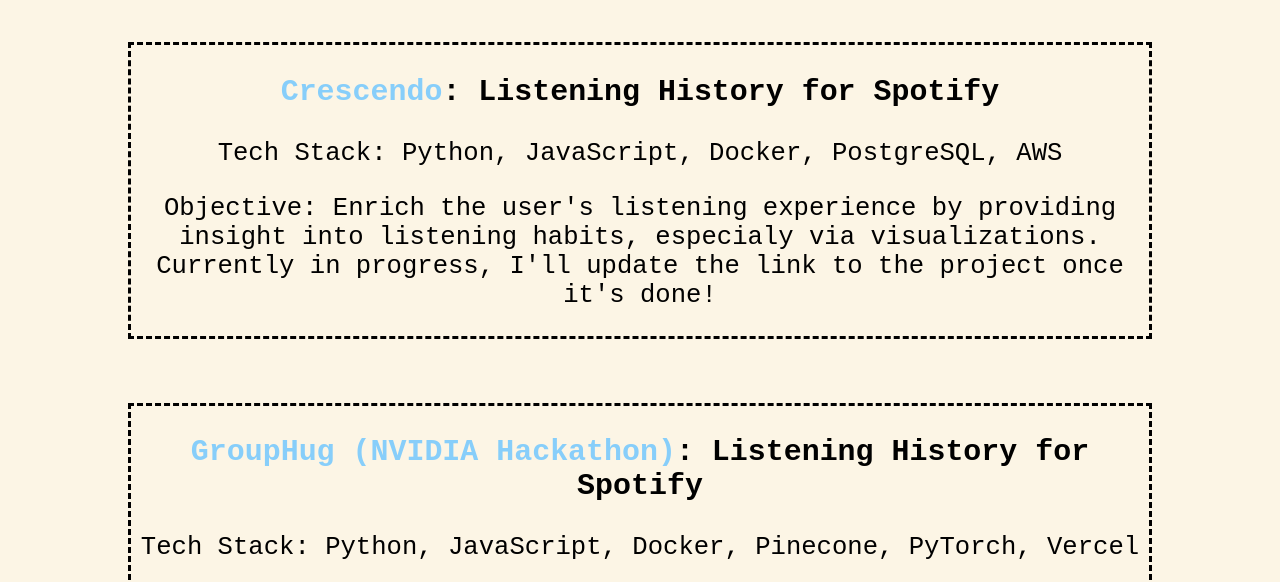
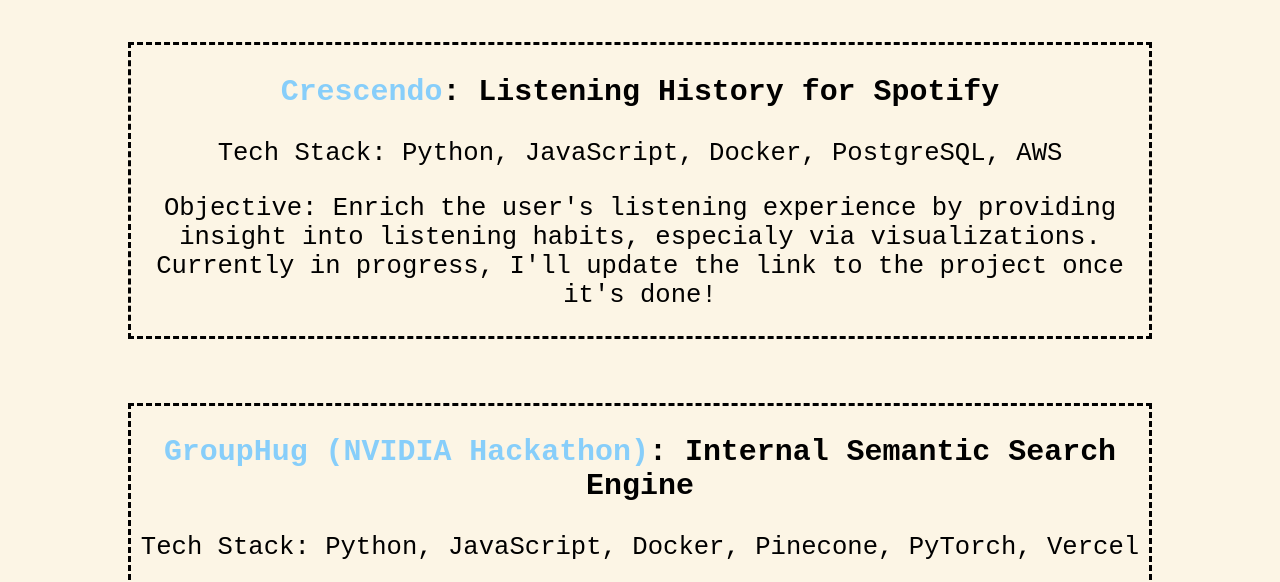
Before and after one commit to jeanpierrebroz/PersonalWebsite, a plain HTML site: page projects.html in a window 1280 px wide. Shown: the part 160-742 px from the top of the page. Drawn offline with Linux system fonts and the light colour scheme.

Commit message:
oopsie i made a typo

```diff
--- a/projects.html
+++ b/projects.html
@@ -31,7 +31,7 @@
     </div>
 
     <div class="project_parent">
-        <h3><a href="https://github.com/jeanpierrebroz/grouphug">GroupHug (NVIDIA Hackathon)</a>: Listening History for Spotify</h3>
+        <h3><a href="https://github.com/jeanpierrebroz/grouphug">GroupHug (NVIDIA Hackathon)</a>: Internal Semantic Search Engine</h3>
         <p>Tech Stack: Python, JavaScript, Docker, Pinecone, PyTorch, Vercel</p>
         <p>
             Objective: Create more visibility across organizations by enabling people to search for people/projects interally
```
